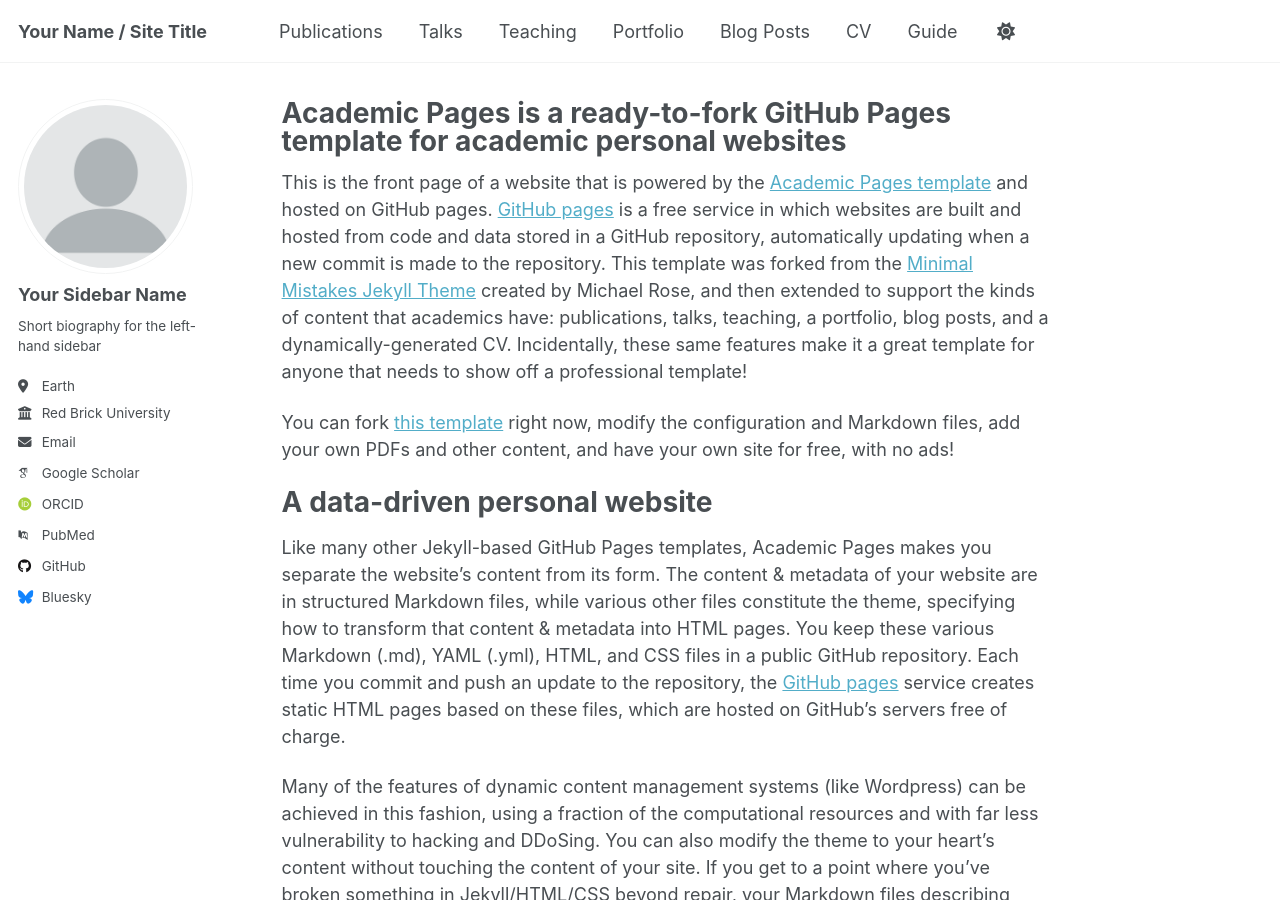
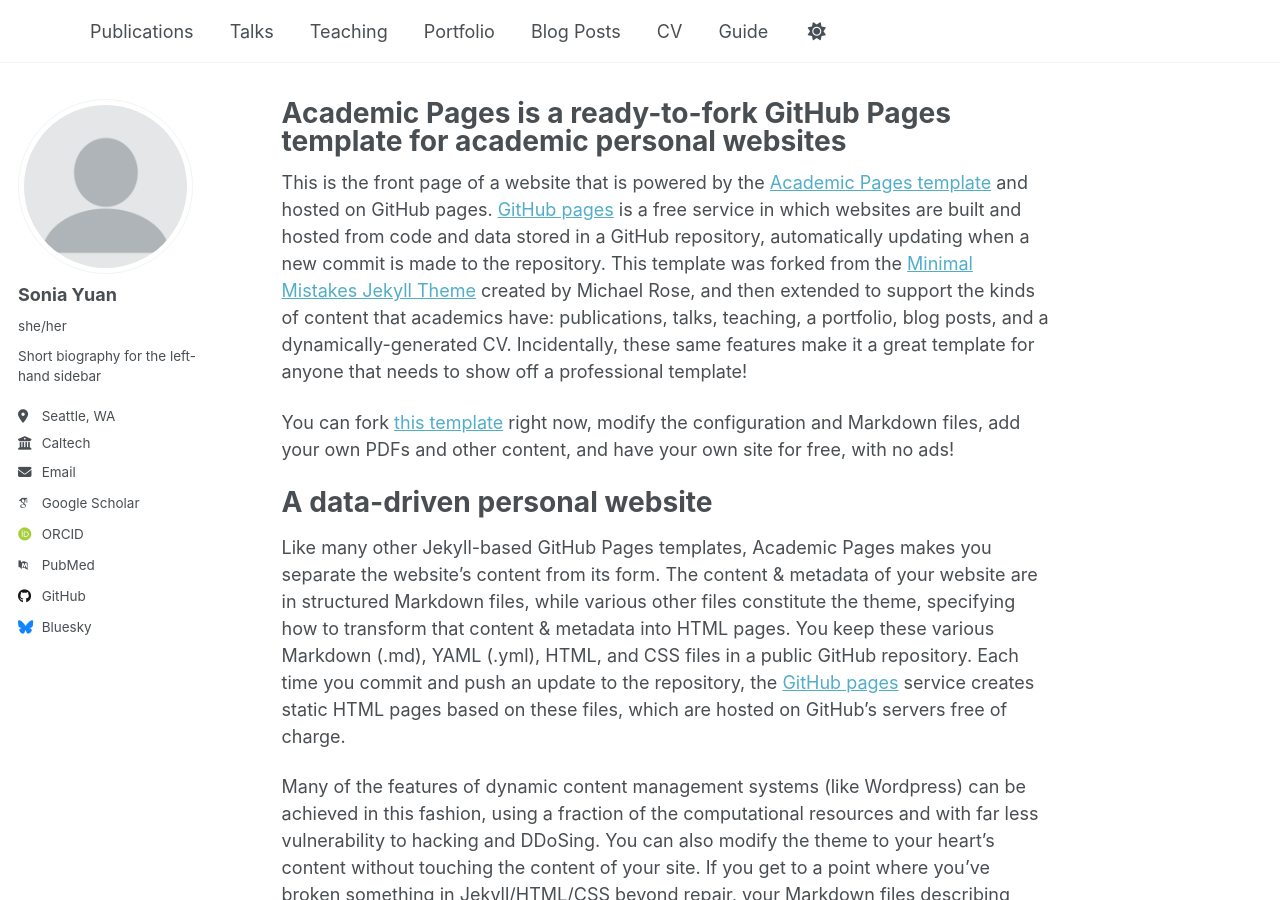
Before and after one commit to soniacyuan/soniacyuan.github.io, a Jekyll site: the page built from _pages/about.md, in a window 1280 px wide and 900 px high. Built offline with Jekyll 4.4.1, drawn with Linux system fonts in a browser that asks for light colours; some web fonts are replaced; a script that is not in the unit is left out.

Commit message:
initial commit

```diff
--- a/_config.yml
+++ b/_config.yml
@@ -9,11 +9,11 @@
 # Basic Site Settings
 locale                   : "en-US"
 site_theme               : "default" # Currently available options are "default", "air"
-title                    : "Your Name / Site Title"
+title                    : " "
 title_separator          : "-"
 name                     : &name "Your Name"
 description              : &description "personal description"
-url                      : https://academicpages.github.io # the base hostname & protocol for your site e.g. "https://[your GitHub username].github.io" or if you already have some other page hosted on Github then use "https://[your GitHub username].github.io/[Your Repo Name]"
+url                      : https://soniacyuan.github.io # the base hostname & protocol for your site e.g. "https://[your GitHub username].github.io" or if you already have some other page hosted on Github then use "https://[your GitHub username].github.io/[Your Repo Name]"
 baseurl                  : "" # the subpath of your site, e.g. "/blog"
 repository               : "academicpages/academicpages.github.io"
 
@@ -23,13 +23,13 @@ repository               : "academicpages/academicpages.github.io"
 author:
   # Biographic information
   avatar           : "profile.png"
-  name             : "Your Sidebar Name"
-  pronouns         : # example: "she/her"
+  name             : "Sonia Yuan"
+  pronouns         : "she/her"
   bio              : "Short biography for the left-hand sidebar"
-  location         : "Earth"
-  employer         : "Red Brick University"
+  location         : "Seattle, WA"
+  employer         : "Caltech"
   uri              : # URL
-  email            : "none@example.org"
+  email            : "soniacyuan@caltech.edu"
 
   # Academic websites
   academia         : # URL
```
